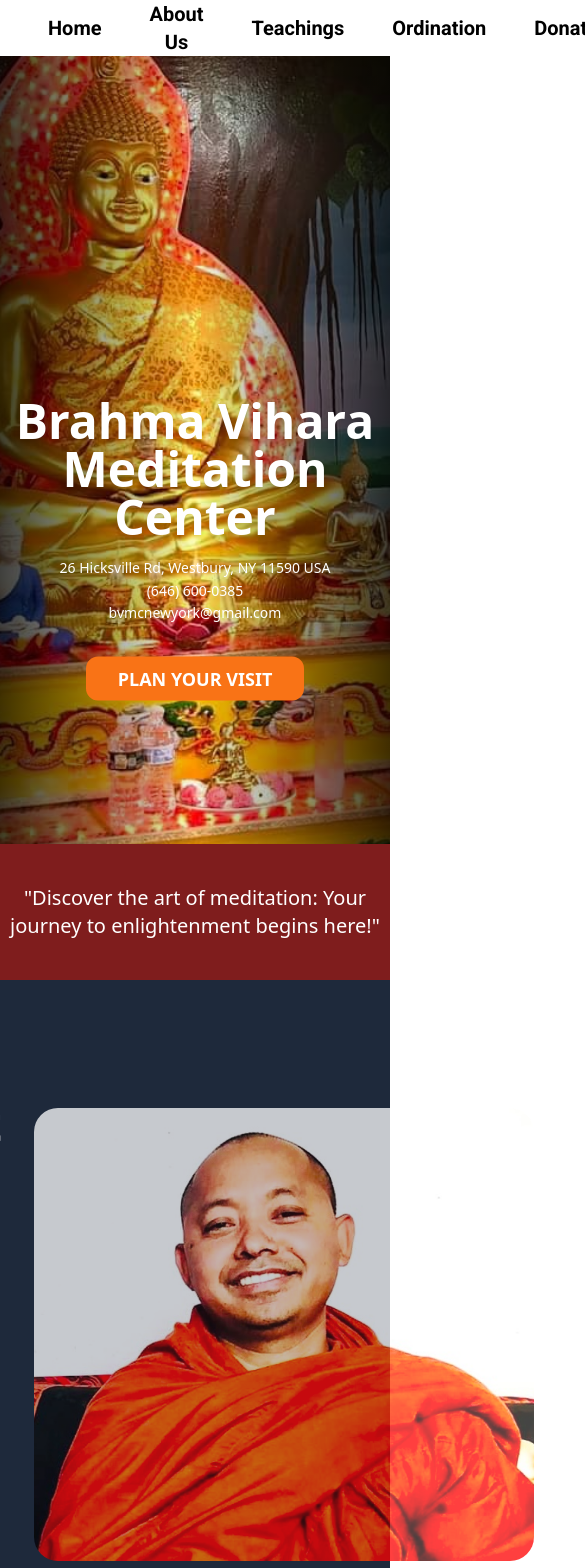
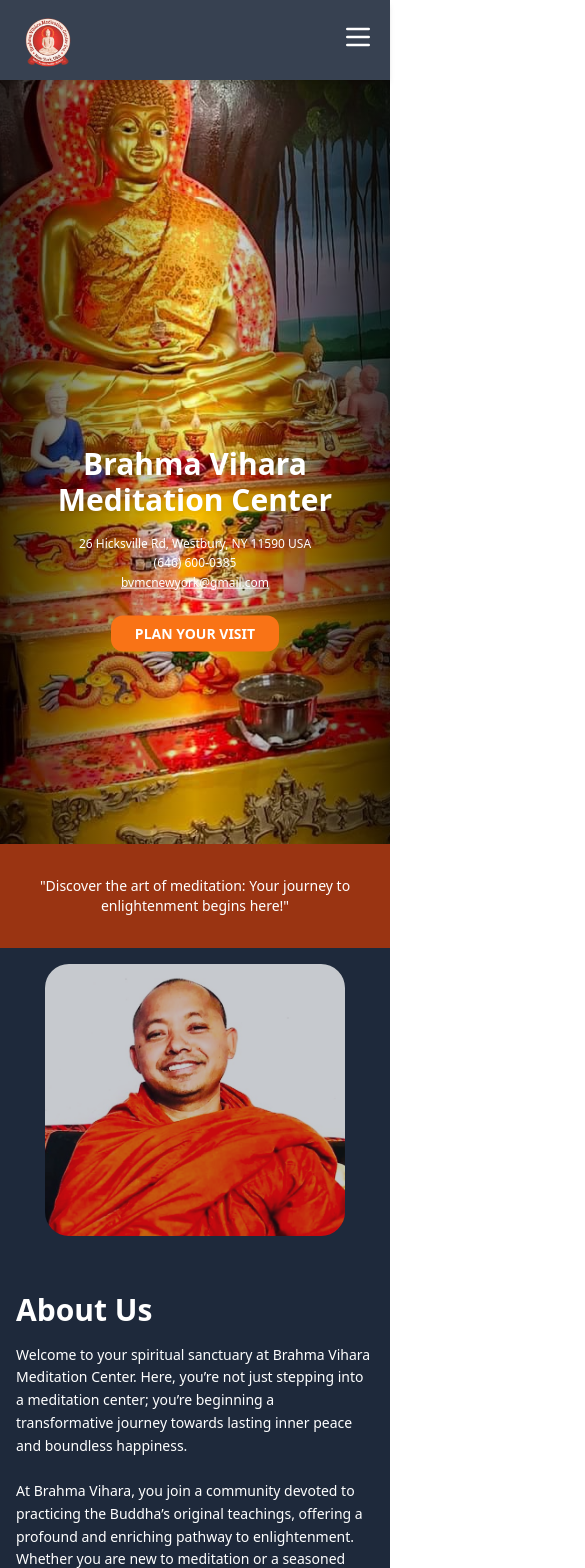
Before and after one commit to SaikatDEV/brahmaViharaMeditationCenter, a React (Vite) app: page / in a window 390 px wide. Shown: the top 1568 px of the page, 585 px wide, since content can reach past the window. Built offline with nearby package versions, Linux system fonts and the light colour scheme.

Commit message:
Updated component 2

```diff
--- a/index.html
+++ b/index.html
@@ -3,7 +3,7 @@
 
 <head>
   <meta charset="UTF-8" />
-  <link rel="icon" type="image/svg+xml" href="./public/images/all/logo.jpg" />
+  <link rel="icon" type="image/svg+xml" href="./public/images/all/logo.png" />
   <meta name="viewport" content="width=device-width, initial-scale=1.0" />
   <link rel="stylesheet" href="https://fonts.googleapis.com/css?family=Roboto:300,400,500,700&display=swap" />
   <link rel="stylesheet" href="https://fonts.googleapis.com/icon?family=Material+Icons" />
--- a/src/components/Footer/DonateOnline.jsx
+++ b/src/components/Footer/DonateOnline.jsx
@@ -2,12 +2,14 @@ import React from "react";
 
 function DonateOnline() {
   return (
-    <div className="p- bg-gray-100 h-[850px] flex justify-center items-center">
-      <div className="bg-white shadow-lg rounded-lg p-6 w-full max-w-lg">
-        <h2 className="text-2xl font-bold text-center mb-6">Donation</h2>
-        <p className="text-center text-gray-600 mb-4">
-          We appreciate your generosity. You can donate using one of the
-          following options:
+    <div className="p-6 bg-gray-100 h-auto min-h-[850px] flex justify-center items-center">
+      <div className="bg-white shadow-xl rounded-lg p-6 w-full max-w-lg">
+        <h2 className="text-3xl font-bold text-center text-gray-800 mb-6">
+          Donate Online
+        </h2>
+        <p className="text-center text-gray-600 mb-8">
+          Your generosity helps us continue our mission. Please donate using one
+          of the following methods:
         </p>
 
         {/* Zelle Information */}
@@ -16,7 +18,7 @@ function DonateOnline() {
           <p className="text-gray-700">
             Send your donation via Zelle to the following email address:
           </p>
-          <p className="font-semibold text-gray-900 mt-1">zelle@example.com</p>
+          <p className="font-semibold text-gray-900 mt-2">zelle@example.com</p>
         </div>
 
         {/* Bank Check Information */}
@@ -27,7 +29,7 @@ function DonateOnline() {
           <p className="text-gray-700">
             Mail your check to the following address:
           </p>
-          <p className="font-semibold text-gray-900 mt-1">
+          <p className="font-semibold text-gray-900 mt-2">
             Brahma Vihara Meditation Center
             <br />
             123 Meditation Way
@@ -42,13 +44,12 @@ function DonateOnline() {
           <p className="text-gray-700">
             For more information about the donation process, please call us at:
           </p>
-          <p className="font-semibold text-gray-900 mt-1">+1 (555) 123-4567</p>
+          <p className="font-semibold text-gray-900 mt-2">+1 (555) 123-4567</p>
         </div>
 
         {/* Thank You Note */}
-        <p className="text-center text-sm text-gray-500 mt-6">
-          Thank you for your support. Your generosity helps us continue our
-          mission.
+        <p className="text-center text-sm text-gray-500 mt-8">
+          Thank you for your support. Your kindness makes a difference.
         </p>
       </div>
     </div>
--- a/src/components/Header/Header.jsx
+++ b/src/components/Header/Header.jsx
@@ -1,4 +1,4 @@
-import React, { useState, useRef } from "react";
+import React, { useState } from "react";
 
 function Header() {
   const [dropdownVisible, setDropdownVisible] = useState(false);
@@ -6,48 +6,144 @@ function Header() {
   const toggleDropdown = () => {
     setDropdownVisible(!dropdownVisible);
   };
+
   return (
-    <header className="header fixed w-full px-8 h-30 z-30 bg-white">
-      <div className="header_container flex items-center justify-between">
+    <header className="fixed w-full px-4 sm:px-8 h-20 z-30 bg-gray-700 shadow-md">
+      <div className="flex items-center justify-between h-full">
+        {/* Logo Section */}
         <div className="header_logo">
           <img
-            className="w-20 mt-1 p-2"
-            src="/images/all/logo.jpg"
+            className="w-16 sm:w-20 mt-1"
+            src="/images/all/logo.png"
             alt="LOGO IMAGE"
           />
         </div>
-        <div className="header_menu">
-          <ul className="header_menu-list text-black flex items-center space-x-12 font-semibold text-xl font-roboto">
+
+        {/* Hamburger Menu for Mobile */}
+        <div className="sm:hidden">
+          <button
+            onClick={toggleDropdown}
+            className="text-white focus:outline-none"
+          >
+            <svg
+              className="w-8 h-8"
+              fill="none"
+              stroke="currentColor"
+              viewBox="0 0 24 24"
+              xmlns="http://www.w3.org/2000/svg"
+            >
+              <path
+                strokeLinecap="round"
+                strokeLinejoin="round"
+                strokeWidth={2}
+                d={
+                  dropdownVisible
+                    ? "M6 18L18 6M6 6l12 12" // X icon
+                    : "M4 6h16M4 12h16M4 18h16" // Hamburger icon
+                }
+              />
+            </svg>
+          </button>
+        </div>
+
+        {/* Desktop Menu */}
+        <div className="hidden sm:block text-white">
+          <ul className="flex items-center space-x-8 font-semibold text-xl font-roboto">
             <li>
-              <button>
-                <a href="#home">Home</a>
-              </button>
+              <a href="#home" className="hover:text-orange-500">
+                Home
+              </a>
             </li>
-
             <li>
-              <button>
-                <a href="#aboutUs">About Us</a>
-              </button>
+              <a href="#aboutUs" className="hover:text-orange-500">
+                About Us
+              </a>
             </li>
-
             <li>
-              <button>Teachings</button>
+              <a href="#teachings" className="hover:text-orange-500">
+                Teachings
+              </a>
             </li>
-
             <li>
-              <button>Ordination</button>
+              <a href="#ordination" className="hover:text-orange-500">
+                Ordination
+              </a>
             </li>
-
             <li>
-              <button>Donation</button>
+              <a href="#donation" className="hover:text-orange-500">
+                Donation
+              </a>
             </li>
-
             <li>
-              <button>Contact</button>
+              <a href="#contact" className="hover:text-orange-500">
+                Contact
+              </a>
             </li>
           </ul>
         </div>
       </div>
+
+      {/* Mobile Dropdown Menu */}
+      {dropdownVisible && (
+        <div className="sm:hidden absolute top-20 left-0 w-full bg-white shadow-md">
+          <ul className="flex flex-col items-center space-y-4 py-4 font-semibold text-lg font-roboto">
+            <li>
+              <a
+                href="#home"
+                onClick={() => setDropdownVisible(false)}
+                className="hover:text-orange-500"
+              >
+                Home
+              </a>
+            </li>
+            <li>
+              <a
+                href="#aboutUs"
+                onClick={() => setDropdownVisible(false)}
+                className="hover:text-orange-500"
+              >
+                About Us
+              </a>
+            </li>
+            <li>
+              <a
+                href="#teachings"
+                onClick={() => setDropdownVisible(false)}
+                className="hover:text-orange-500"
+              >
+                Teachings
+              </a>
+            </li>
+            <li>
+              <a
+                href="#ordination"
+                onClick={() => setDropdownVisible(false)}
+                className="hover:text-orange-500"
+              >
+                Ordination
+              </a>
+            </li>
+            <li>
+              <a
+                href="#donation"
+                onClick={() => setDropdownVisible(false)}
+                className="hover:text-orange-500"
+              >
+                Donation
+              </a>
+            </li>
+            <li>
+              <a
+                href="#contact"
+                onClick={() => setDropdownVisible(false)}
+                className="hover:text-orange-500"
+              >
+                Contact
+              </a>
+            </li>
+          </ul>
+        </div>
+      )}
     </header>
   );
 }
--- a/src/components/Section/AboutUs.jsx
+++ b/src/components/Section/AboutUs.jsx
@@ -1,15 +1,17 @@
 import React from "react";
-import Button from "@mui/material/Button";
 
 function AboutUs() {
   return (
     <div
       id="aboutUs"
-      className="w-full h-[750px] bg-slate-800 text-white px-8 flex justify-center"
+      className="w-full md:h-[750px] bg-slate-800 text-white px-4 sm:px-8 flex flex-col-reverse lg:flex-row justify-center"
     >
-      <div className="w-full mr-8 mt-20">
-        <h2 className="text-5xl font-bold text-left pt-10">About US</h2>
-        <p className="mt-8 text-xl">
+      {/* Text Section */}
+      <div className="w-full lg:w-1/2 mr-0 lg:mr-8 mt-10 lg:mt-20">
+        <h2 className="text-3xl sm:text-4xl lg:text-5xl font-bold text-left pt-4 lg:pt-10">
+          About Us
+        </h2>
+        <p className="mt-4 sm:mt-6 lg:mt-8 text-sm sm:text-base lg:text-xl leading-relaxed">
           Welcome to your spiritual sanctuary at Brahma Vihara Meditation
           Center. Here, you’re not just stepping into a meditation center;
           you’re beginning a transformative journey towards lasting inner peace
@@ -28,15 +30,17 @@ function AboutUs() {
           Meditation Center.
         </p>
 
-        <div className="mt-8">
-          <button className="bg-blue-600 text-white text-base px-4 py-2 rounded-lg hover:bg-blue-800 transition-all duration-500">
+        <div className="mt-4 sm:mt-6 lg:mt-8">
+          <button className="bg-blue-600 text-white text-sm sm:text-base px-4 sm:px-6 py-2 rounded-lg hover:bg-blue-800 transition-all duration-300">
             LEARN MORE ABOUT US
           </button>
         </div>
       </div>
-      <div>
+
+      {/* Image Section */}
+      <div className="w-full lg:w-1/2 flex justify-center">
         <img
-          className="max-w-[500px] mt-32 opacity-75 hover:opacity-100 hover:scale-105 transition-all duration-500 rounded-3xl"
+          className="max-w-[300px] sm:max-w-[400px] lg:max-w-[500px] lg:max-h-[500px] mt-4 sm:mt-10 lg:mt-32 opacity-75 hover:opacity-100 hover:scale-105 transition-all duration-500 rounded-3xl"
           src="/images/all/bhante.jpg"
           alt="BHANTE IMAGE"
         />
--- a/src/components/Section/BuddhaBanner.jsx
+++ b/src/components/Section/BuddhaBanner.jsx
@@ -10,33 +10,40 @@ function BuddhaBanner() {
     <div id="home" className="relative">
       {/* Scrollable Banner */}
       <div className="relative h-screen w-full overflow-hidden">
+        {/* Background Image */}
         <img
-          className="absolute inset-0 w-full h-[135vh] object-cover object-top"
+          className="absolute inset-0 w-full h-full object-cover object-top"
           src="/images/all/buddha.jpg"
           alt="BUDDHA BANNER IMAGE"
         />
+
         {/* Blurred Edges */}
         <div className="absolute inset-0 w-full h-full pointer-events-none bg-gradient-to-r from-black via-transparent to-black opacity-75"></div>
 
         {/* Title Section */}
-        <div className="absolute inset-0 flex items-center justify-center z-10 animate-titleFadeIn">
+        <div className="absolute inset-0 flex items-center justify-center z-10 animate-titleFadeIn px-4">
           <div className="flex flex-col items-center">
             {/* Title and Address */}
             <div className="text-center text-white">
-              <h1 className="text-5xl sm:text-6xl font-bold drop-shadow-md">
+              <h1 className="text-3xl sm:text-5xl md:text-6xl font-bold drop-shadow-md">
                 Brahma Vihara Meditation Center
               </h1>
-              <p className="text-sm sm:text-lg mt-4 leading-relaxed">
+              <p className="text-xs sm:text-sm md:text-lg mt-4 leading-relaxed">
                 26 Hicksville Rd, Westbury, NY 11590 USA
                 <br />
                 (646) 600-0385
                 <br />
-                bvmcnewyork@gmail.com
+                <a
+                  href="mailto:bvmcnewyork@gmail.com"
+                  className="underline hover:text-orange-300"
+                >
+                  bvmcnewyork@gmail.com
+                </a>
               </p>
             </div>
             {/* Button */}
             <div>
-              <button className="text-white font-bold text-lg sm:text-xl bg-orange-500 px-8 sm:px-10 py-2 sm:py-3 mt-8 sm:mt-10 rounded-xl hover:bg-orange-800 transition-all duration-300">
+              <button className="text-white font-bold text-sm sm:text-lg md:text-xl bg-orange-500 px-6 sm:px-8 md:px-10 py-2 sm:py-3 mt-6 sm:mt-8 md:mt-10 rounded-xl hover:bg-orange-800 transition-all duration-300">
                 PLAN YOUR VISIT
               </button>
             </div>
@@ -45,7 +52,7 @@ function BuddhaBanner() {
       </div>
 
       {/* Quote Section */}
-      <div className="bg-red-900 text-white text-center py-10 text-xl sm:text-3xl font-extralight">
+      <div className="bg-orange-800 text-white text-center py-8 sm:py-10 text-sm sm:text-xl md:text-3xl font-extralight px-4">
         <p>
           "Discover the art of meditation: Your journey to enlightenment begins
           here!"
```
Also changed, not shown: src/components/Section/Experience.jsx (+4 -4 lines), src/components/Section/VideoPlayer.jsx (+17 -14 lines), public/images/all/logo.jpg (deleted), public/images/all/logo.png (added).
